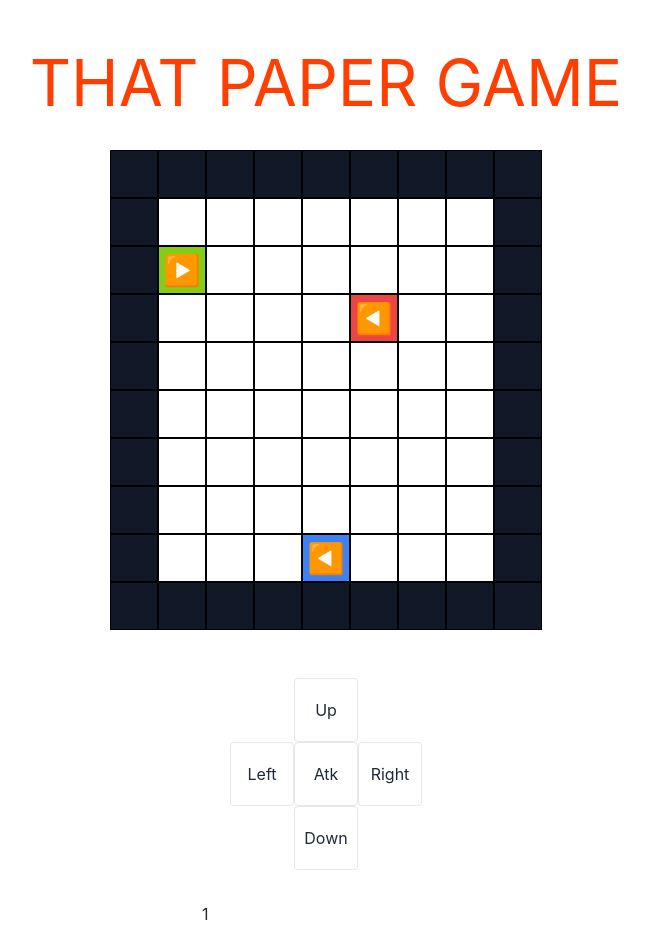
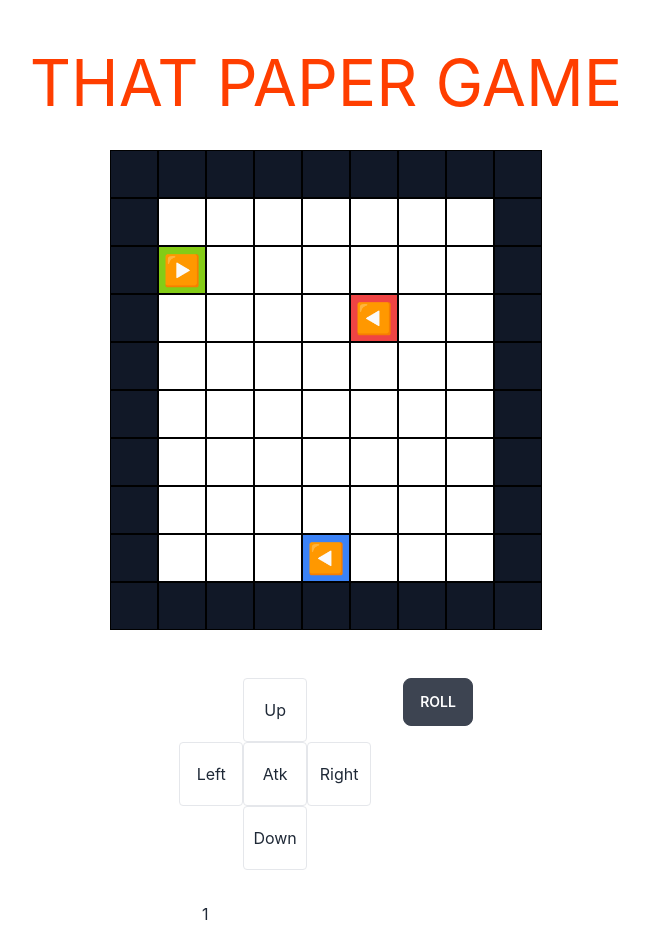
Before and after one commit to narze/that-paper-game, a Svelte app: page / in a window 1280 px wide. Shown: the whole page, without its empty margins (314-963 px from the left). Built offline with nearby package versions, Linux system fonts and the light colour scheme.

Commit message:
Add dice roll & walking distance

```diff
--- a/src/App.svelte
+++ b/src/App.svelte
@@ -21,6 +21,8 @@
   ]
 
   let currentPlayerIdx = 1
+  let maxDistance
+  let distance = 0
 
   $: if (currentPlayerIdx < 0) {
     currentPlayerIdx = 0
@@ -48,6 +50,7 @@
     }
     player.direction = "up"
     player.y = player.y - 1
+    distance += 1
     players = players
   }
 
@@ -58,6 +61,7 @@
     }
     player.direction = "left"
     player.x = player.x - 1
+    distance += 1
     players = players
   }
 
@@ -68,6 +72,7 @@
     }
     player.direction = "right"
     player.x = player.x + 1
+    distance += 1
     players = players
   }
 
@@ -78,6 +83,7 @@
     }
     player.direction = "down"
     player.y = player.y + 1
+    distance += 1
     players = players
   }
 
@@ -130,10 +136,15 @@
   }
 
   function walkable(x, y) {
+    if (distance >= maxDistance) return false
     if (mapWithPlayers[y]?.[x].hole) return false
     if (mapWithPlayers[y]?.[x].player) return false
 
     return true
+  }
+
+  function rollDice() {
+    maxDistance = ~~(Math.random() * 6) + 1
   }
 </script>
 
@@ -206,6 +217,14 @@
         <span class="w-16 h-16" />
       </div>
     </div>
+
+    <div class="ml-8 flex flex-col">
+      <button on:click={rollDice} class="btn">Roll</button>
+
+      {#if maxDistance != undefined}
+        <div class="mt-4 text-xl">{distance}/{maxDistance ?? ""}</div>
+      {/if}
+    </div>
   </div>
 
   <div class="players flex justify-center mt-8">
```
